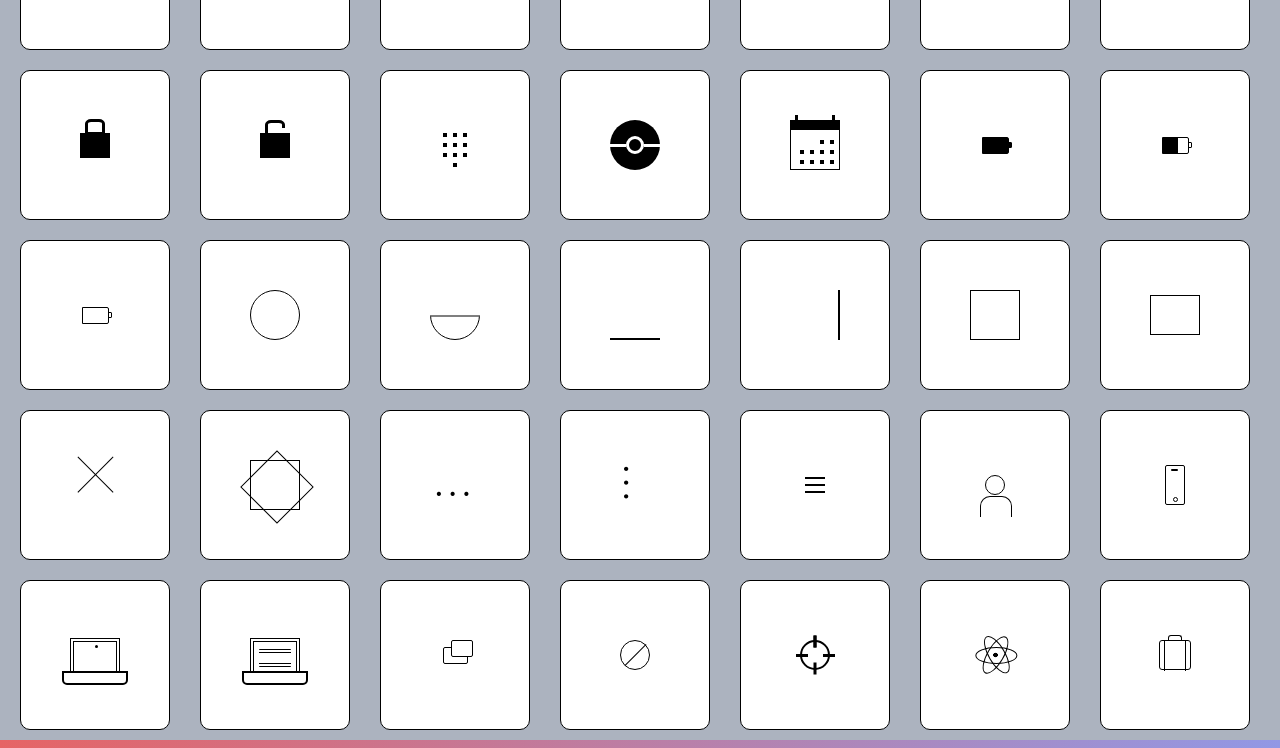
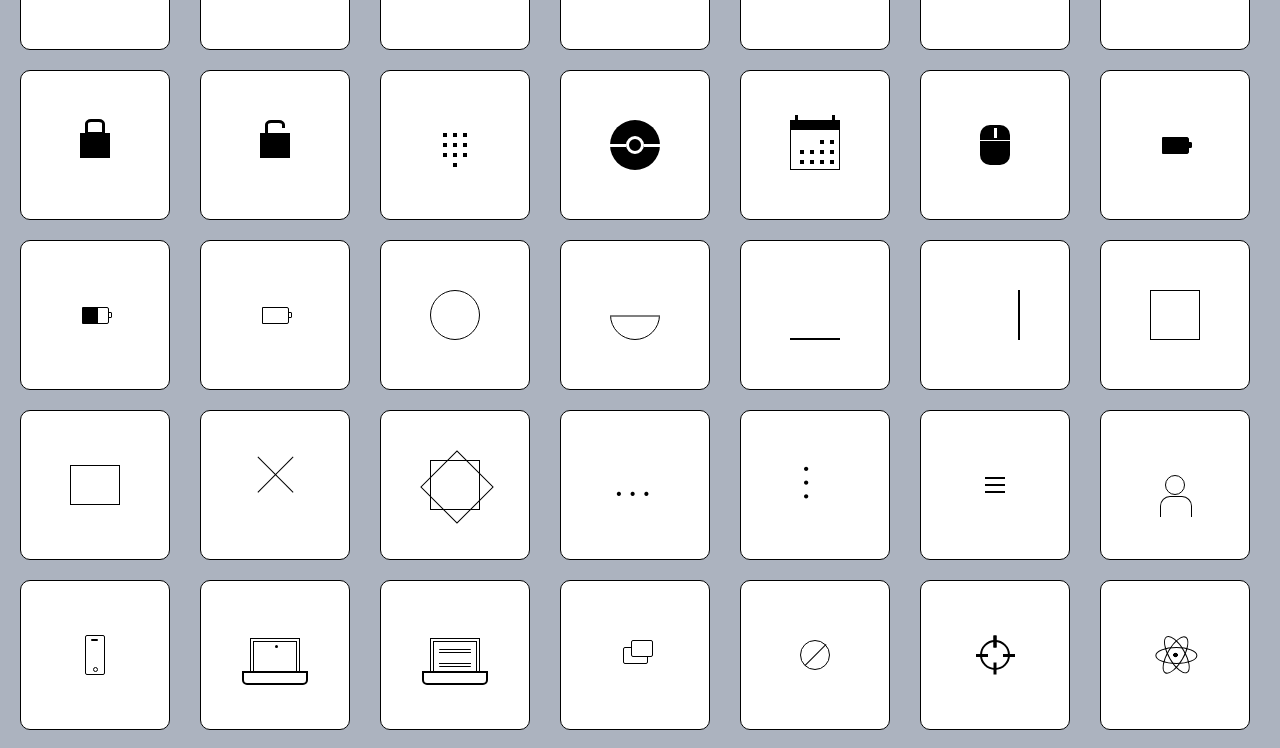
Before and after one commit to vivekjain202/css-icons, a React (Create React App) app: page / in a window 1280 px wide. Shown: the part 840-1588 px from the top of the page. Built offline with nearby package versions, Linux system fonts and the light colour scheme.

Commit message:
added mouse icon

```diff
--- a/src/components/icons/index.js
+++ b/src/components/icons/index.js
@@ -47,4 +47,5 @@ export * from "./wrong";
 export * from "./zoom";
 export * from "./dialpad";
 export * from "./pokemon";
-export * from "./calendar"
+export * from "./calendar";
+export * from "./mouse";
--- /dev/null
+++ b/src/components/icons/mouse.js
@@ -0,0 +1,29 @@
+import styled from "styled-components";
+
+export const Mouse = styled.div`
+    width: 30px;
+    height: 40px;
+    border-radius: 10px;
+    background: black;
+    position: relative;
+
+    &:before{
+        content: '';
+        position: absolute;
+        width: 3px;
+        height: 10px;
+        broder-radius: 1px;
+        background: white;
+        top: 3px;
+        left: 13.5px;
+    }
+
+    &:after {
+        content: '';
+        position: absolute;
+        width: 30px;
+        height: 1px;
+        background: white;
+        top: 15px;
+    }
+`
--- a/src/components/index.js
+++ b/src/components/index.js
@@ -61,7 +61,8 @@ import {
     LockOpen,
     Dialpad,
     Pokemon,
-    Calendar
+    Calendar,
+    Mouse
   } from "./icons";
 
 export const ComponentsMap = {
@@ -106,7 +107,7 @@ export const ComponentsMap = {
     dialpad: Dialpad,
     pokemon: Pokemon,
     calendar: Calendar,
-
+    mouse: Mouse,
     // light icons
     battery_full: BatteryFull,
     battery_half_empty:BatteryHalfEmpty,
@@ -175,6 +176,7 @@ export const Components = [
     Dialpad,
     Pokemon,
     Calendar,
+    Mouse,
 
     // light icons
     BatteryFull,
@@ -243,7 +245,7 @@ export const Components = [
     dialpad: 'Dialpad',
     pokemon: 'Pokemon',
     calendar : 'Calendar',
-
+    mouse: 'Mouse',
     // light icons
     battery_full: 'Battery Full',
     battery_half_empty:'Battery Half Empty',
```
